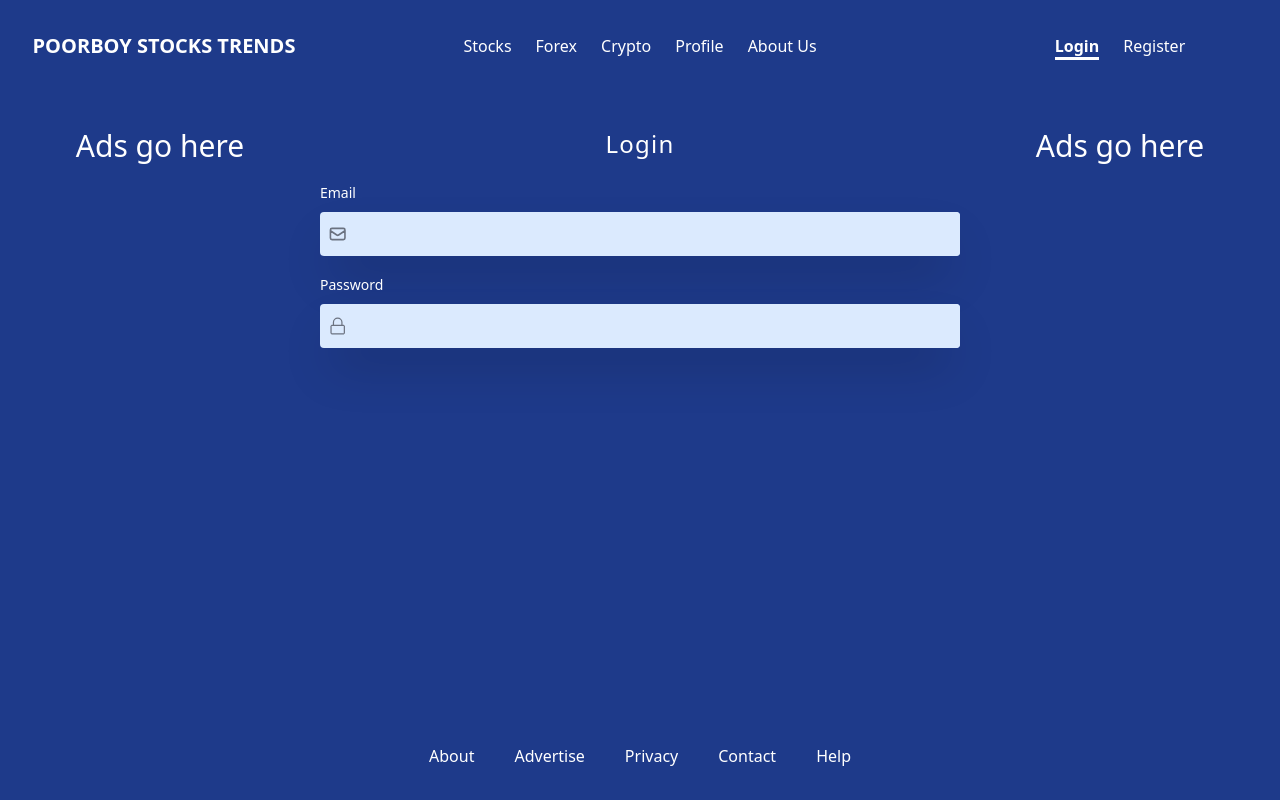
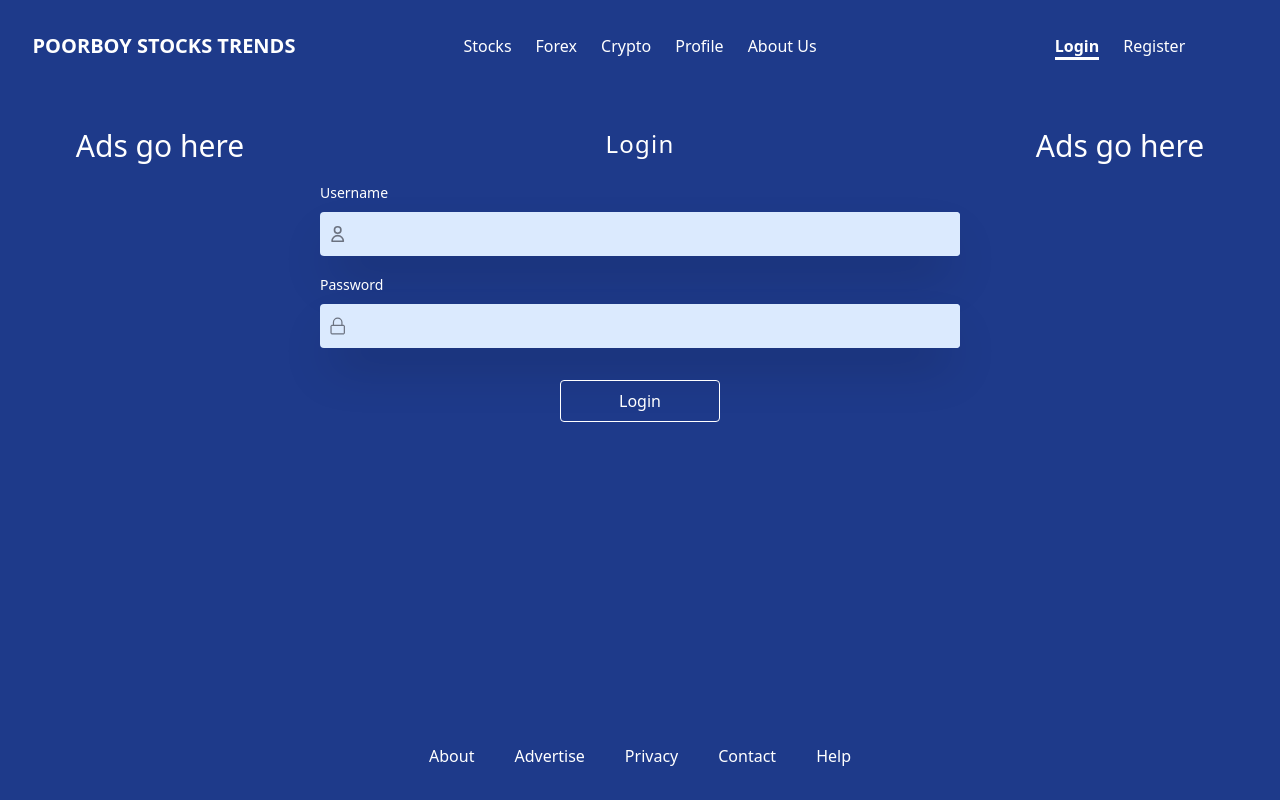
Before and after one commit to codeddave/poorboystockstrends, a React (Create React App) app: page /login in a window 1280 px wide. Built offline with nearby package versions, Linux system fonts and the light colour scheme.

Commit message:
updates to Log In page

```diff
--- a/src/pages/Login/index.tsx
+++ b/src/pages/Login/index.tsx
@@ -2,11 +2,12 @@
 
 import { Field, Form, Formik } from "formik";
 import CustomFormInput from "../../components/Form/CustomFormInput";
-import { HiOutlineMail } from "react-icons/hi";
+import { HiOutlineUser } from "react-icons/hi";
 import { VscLock } from "react-icons/vsc";
 import { LoginSchema } from "../../definitions/Yup";
+
 const initialValues = {
-  email: " ",
+  username: "",
   password: "",
 };
 const Login = () => {
@@ -23,10 +24,10 @@ const Login = () => {
           <Form>
             <Field
               component={CustomFormInput}
-              name="email"
-              type="email"
-              title="Email"
-              icon={HiOutlineMail}
+              name="username"
+              type="text"
+              title="Username"
+              icon={HiOutlineUser}
             />
             <Field
               component={CustomFormInput}
@@ -34,6 +35,11 @@ const Login = () => {
               title="Password"
               icon={VscLock}
             />
+            <div className="flex justify-center mt-8">
+              <button className="border-white border py-2 px-4 rounded text-white mx-auto w-40  hover:bg-blue-50 hover:text-gray-600 ">
+                Login
+              </button>
+            </div>
           </Form>
         )}
       </Formik>
```
